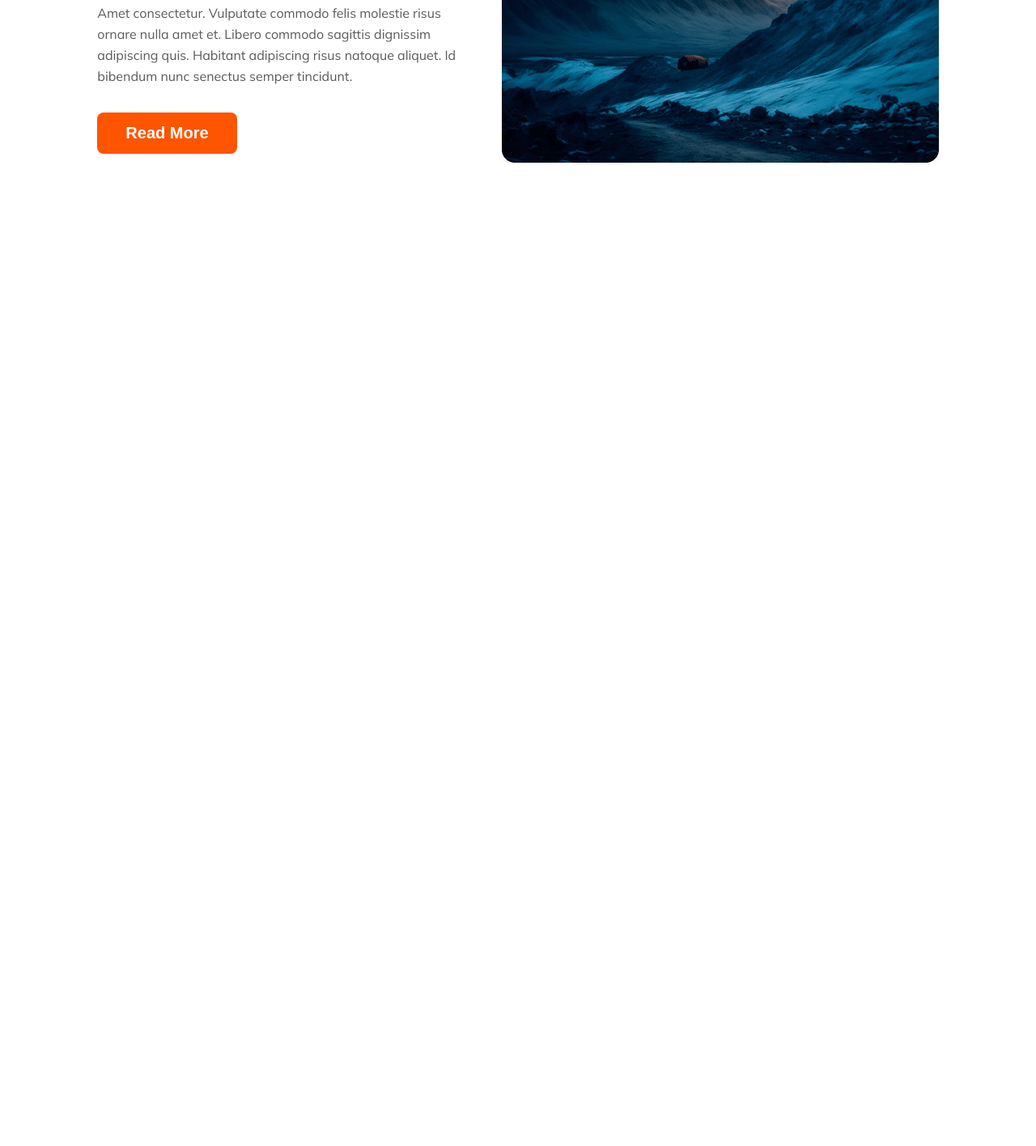
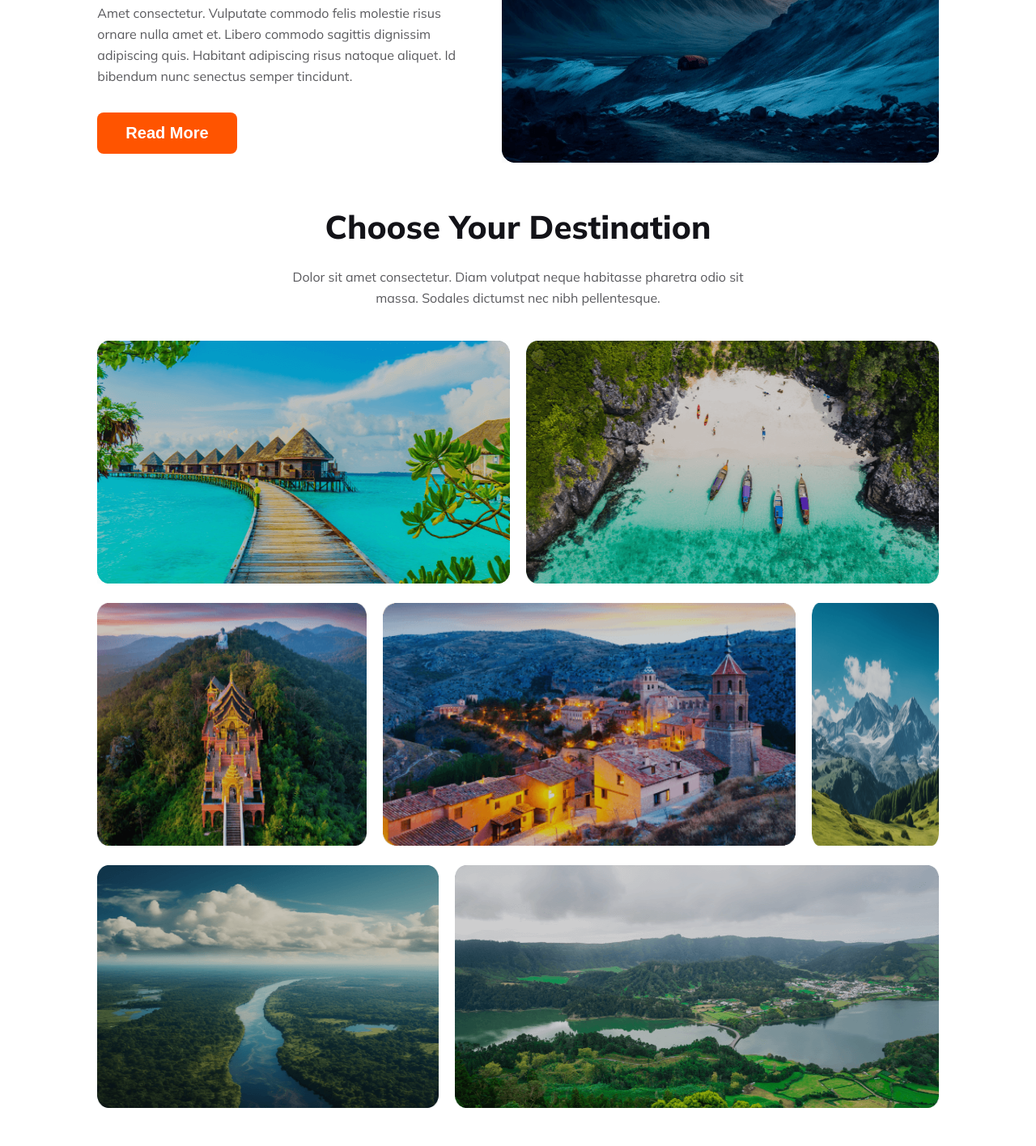
Before and after one commit to AyonHasan07/star-travel, a plain HTML site: page index.html in a window 1280 px wide. Shown: the part 1073-2489 px from the top of the page at 81% size. Before the commit the page ends 1328 px from the top, so only its background shows below. Drawn offline with Linux system fonts and the light colour scheme.

Commit message:
I HATE GRID

```diff
--- a/index.html
+++ b/index.html
@@ -87,6 +87,30 @@
             </div>
         </section>
 
+        <!-- destination section -->
+        <section>
+            <div class="destination">
+                <div class="destination-text">
+                    <h3 class="destination-head">
+                        Choose Your Destination
+                    </h3>
+                    <p class="destination-para">
+                        Dolor sit amet consectetur. Diam volutpat neque habitasse pharetra odio sit massa. Sodales dictumst nec nibh pellentesque.
+                    </p>
+                </div>
+
+                <div class="grid">
+                    <div class="grid-item1"><img src="Images/1.png" alt=""></div>
+                    <div class="grid-item2"><img src="Images/2.png" alt=""></div>
+                    <div class="grid-item3"><img src="Images/3.png" alt=""></div>
+                    <div class="grid-item4"><img src="Images/4.png" alt=""></div>
+                    <div class="grid-item5"><img src="Images/5.png" alt=""></div>
+                    <div class="grid-item6"><img src="Images/6.png" alt=""></div>
+                    <div class="grid-item7"><img src="Images/7.png" alt=""></div>
+                </div>
+            </div>
+        </section>
+
     </main>
 
     <footer>
--- a/style/responsive.css
+++ b/style/responsive.css
@@ -16,4 +16,50 @@
     .tour-img img{
         width: 100%;
     }
+    .destination .destination-text{
+        width: 80%;
+    }
+    .destination-text .destination-head{
+        font-size: 1.25rem;
+    }
+    .destination-text .destination-para{
+        font-size: .875rem;
+    }
+    .destination .grid{
+        grid-template-columns: 1fr;
+        grid-template-rows: repeat(7, 1fr);
+    }
+    .grid .grid-item1{
+        grid-column: 1/span 1;
+        grid-row: 1/span 1;
+    }
+    .grid .grid-item2{
+        grid-column: 1/span 1;
+        grid-row: 2/span 1;
+    }
+
+    .grid .grid-item3{
+        grid-column: 1/span 1;
+        grid-row: 3/span 1 ;
+    }
+
+    .grid .grid-item4{
+        grid-column: 1/span 1;
+        grid-row: 4/span 1 ;
+    }
+
+    .grid .grid-item5{
+        grid-column: 1/span 1;
+        grid-row: 5/span 1 ;
+    }
+
+    .grid .grid-item6{
+        grid-column: 1/span 1;
+        grid-row: 6/span 1 ;
+    }
+
+    .grid .grid-item7{
+        grid-column: 1/span 1;
+        grid-row: 7/span 1 ;
+    }
 }
--- a/style/style.css
+++ b/style/style.css
@@ -188,3 +188,79 @@ section{
 .tour-img img{
     /* width: 100%; */
 }
+
+.destination .destination-text{
+    width: 55%;
+    max-width: 650px;
+    margin: 0 auto;
+
+}
+
+.destination-text .destination-head{
+    color: #131318;
+    font-size: 40px;
+    font-weight: 800;
+    padding-bottom: 24px;
+    text-align: center;
+
+}
+
+.destination-text .destination-para{
+    color: rgba(19, 19, 24, 0.70);
+    text-align: center;
+    font-size: 16px;
+    font-weight: 400;
+    line-height: 26px;
+    padding-bottom: 40px;
+}
+
+
+.grid img{
+    width: 100%;
+    height: 300px;
+
+}
+
+/* .grid-item4 img{
+
+} */
+.destination .grid{
+    display: grid;
+    grid-template-columns: repeat(12, 1fr);
+    grid-template-rows: repeat(3, 1fr);
+    gap: 20px;
+}
+
+.grid .grid-item1{
+    grid-column: 1/span 6;
+    grid-row: 1/span 1;
+}
+.grid .grid-item2{
+    grid-column: 7/span 6;
+    grid-row: 1/span 1;
+}
+
+.grid .grid-item3{
+    grid-column: 1/span 4;
+    grid-row: 2/span 2 ;
+}
+
+.grid .grid-item4{
+    grid-column: 5/span 6;
+    grid-row: 2/span 2 ;
+}
+
+.grid .grid-item5{
+    grid-column: 11/span 2;
+    grid-row: 2/span 2 ;
+}
+
+.grid .grid-item6{
+    grid-column: 1/span 5;
+    grid-row: 3/span 3 ;
+}
+
+.grid .grid-item7{
+    grid-column: 6/span 7;
+    grid-row: 3/span 3 ;
+}
```
Also changed, not shown: Images/1.png (renamed from Images/Rectangle 5.png), Images/2.png (renamed from Images/Rectangle 8.png), Images/3.png (renamed from Images/Rectangle 6.png), Images/4.png (renamed from Images/Rectangle 7.png), Images/5.png (renamed from Images/Rectangle 9.png), Images/6.png (renamed from Images/Rectangle 11.png), Images/7.png (renamed from Images/Rectangle 10.png).
